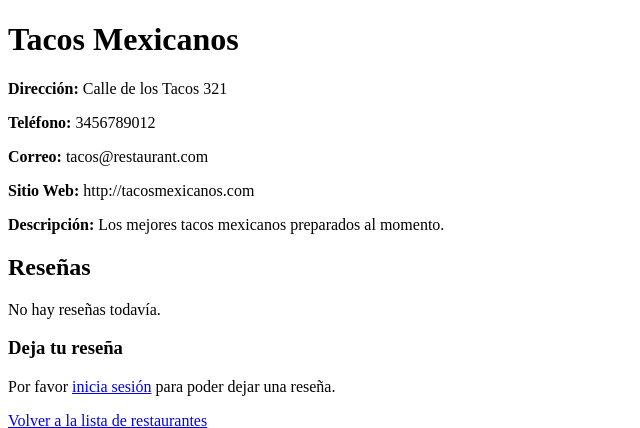
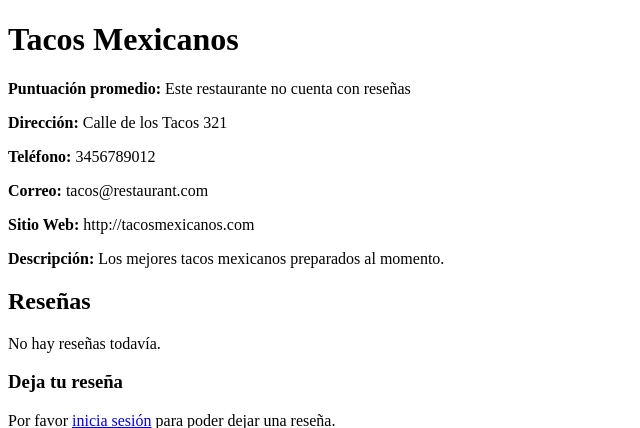
Before and after one commit to DCC-CC4401/2024-2-CC4401-grupo-2, a Django app: page /restaurant/4/ in a window 1280 px wide. Shown: the top 428 px of the page, without its empty margins (0-640 px from the left). Run offline with Django 3.2, Linux system fonts and the light colour scheme; data comes from the database, SQL or seed files in the repository; tables that the repository leaves empty hold one stand-in row (values such as "Sample post").

Commit message:
feat: Modified restaurant_detail.html file. Now it displays the average rating given by the reviews. If there are no reviews, a message is shown

```diff
--- a/todoapp/templates/todoapp/restaurant_detail.html
+++ b/todoapp/templates/todoapp/restaurant_detail.html
@@ -7,6 +7,11 @@
 </head>
 <body>
     <h1>{{ restaurant.name }}</h1>
+    {% if average_rating %}
+        <p><strong>Puntuación promedio:</strong> {{ average_rating }}</p>
+    {% else %}
+        <p><strong>Puntuación promedio:</strong> Este restaurante no cuenta con reseñas</p>
+    {% endif %}
     <p><strong>Dirección:</strong> {{ restaurant.address }}</p>
     <p><strong>Teléfono:</strong> {{ restaurant.phone }}</p>
     <p><strong>Correo:</strong> {{ restaurant.email }}</p>
```
